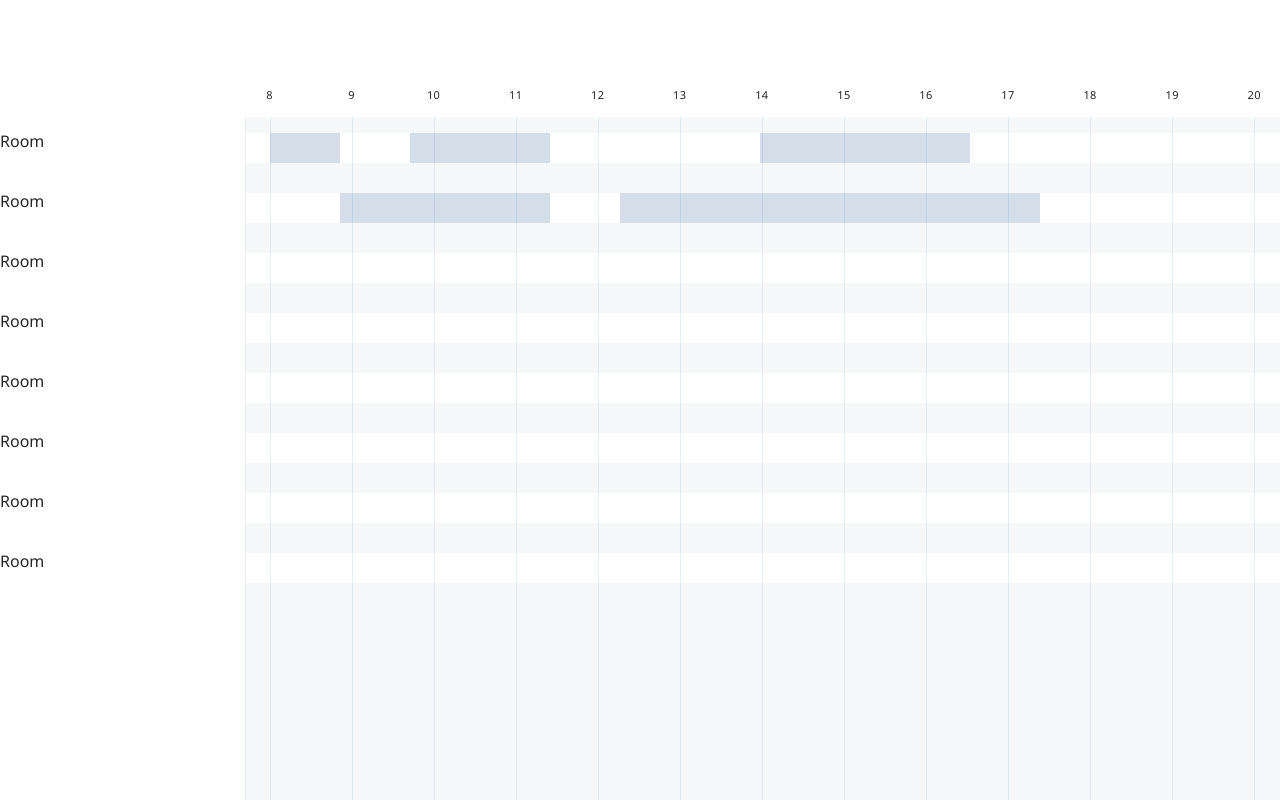
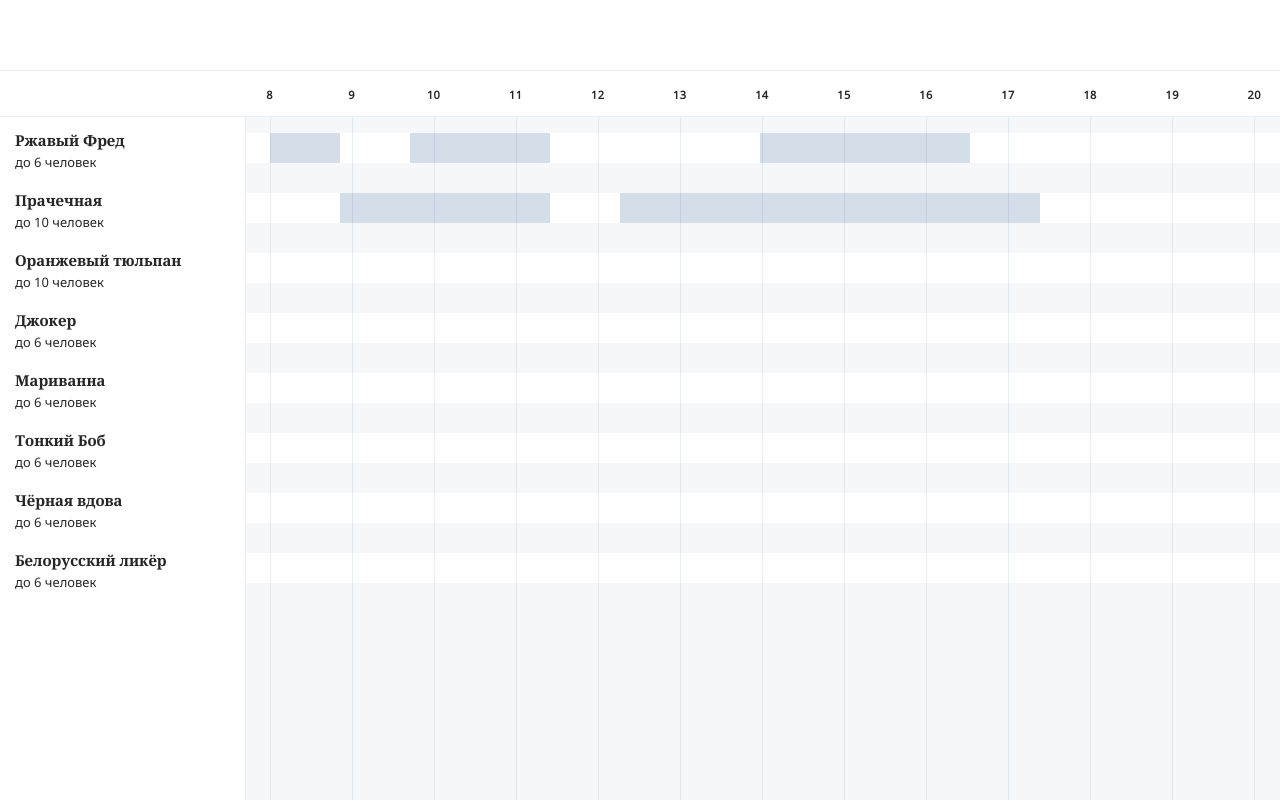
Before and after one commit to synthetiquely/Roomie, a React (Create React App) app: page / in a window 1280 px wide. Built offline with nearby package versions, Linux system fonts and the light colour scheme.

Commit message:
Style Room & Hour component

```diff
--- a/src/components/Header/Header.module.css
+++ b/src/components/Header/Header.module.css
@@ -1,10 +1,10 @@
 :root {
   --header-container-background-color: var(--color-white);
-  --header-container-box-shadow-color: var(--color-gray-100);
+  --header-container-border-color: var(--color-gray-100);
 }
 
 .container {
   grid-area: header;
   background-color: var(--header-container-background-color);
-  box-shadow: 0 -1px 0 0 var(--header-container-box-shadow-color);
+  border-bottom: 1px solid var(--header-container-border-color);
 }
--- a/src/components/Hour/Hour.module.css
+++ b/src/components/Hour/Hour.module.css
@@ -1,5 +1,6 @@
 :root {
   --hour-text-font-size: 11px;
+  --hour-text-line-height: 1.2;
   --hour-line-color: var(--color-gray-900);
 }
 
@@ -21,6 +22,11 @@
 
 .text {
   font-size: var(--hour-text-font-size);
-  line-height: 13px;
+  line-height: var(--hour-text-line-height);
   letter-spacing: 0.4px;
+  font-weight: bold;
 }
+
+.container.disabled .text {
+  color: var(--color-disabled);
+}
--- a/src/components/Layout/Layout.module.css
+++ b/src/components/Layout/Layout.module.css
@@ -13,4 +13,5 @@
 .day {
   width: 100%;
   grid-template: "day";
+  border-bottom: 1px solid var(--navbar-container-border-color);
 }
--- a/src/components/Navbar/Navbar.module.css
+++ b/src/components/Navbar/Navbar.module.css
@@ -1,6 +1,6 @@
 :root {
   --navbar-container-background-color: var(--color-white);
-  --navbar-container-box-shadow-color: var(--color-gray-100);
+  --navbar-container-border-color: var(--color-gray-100);
 }
 
 .container {
@@ -9,5 +9,5 @@
   width: 100%;
   display: flex;
   background-color: var(--navbar-container-background-color);
-  box-shadow: 0 -1px 0 0 var(--navbar-container-box-shadow-color);
+  border-bottom: 1px solid var(--navbar-container-border-color);
 }
--- a/src/components/Room/Room.jsx
+++ b/src/components/Room/Room.jsx
@@ -2,8 +2,13 @@ import React from "react";
 import PropTypes from "prop-types";
 import Styles from "./Room.module.css";
 
-export function Room() {
-  return <li className={Styles.container}>Room</li>;
+export function Room({ title, occupancy }) {
+  return (
+    <li className={Styles.container}>
+      <h3 className={Styles.title}>{title}</h3>
+      <span className={Styles.occupancy}>до {occupancy} человек</span>
+    </li>
+  );
 }
 
 Room.propTypes = {
--- a/src/components/Room/Room.module.css
+++ b/src/components/Room/Room.module.css
@@ -1,4 +1,35 @@
+:root {
+  --room-title-font-size: 15px;
+  --room-title-line-height: 1.1;
+  --room-occupancy-font-size: 13px;
+  --room-occupancy-line-height: 1.3;
+}
+
 .container {
   height: 60px;
   padding: 15px 0;
 }
+
+.title {
+  font-size: var(--room-title-font-size);
+  line-height: var(--room-title-line-height);
+}
+
+.title:hover,
+.title:focus {
+  color: var(--color-primary);
+}
+
+.title.active {
+  color: var(--color-primary--active);
+}
+
+.occupancy {
+  font-size: var(--room-occupancy-font-size);
+  line-height: var(--room-occupancy-line-height);
+}
+
+.container--disabled .title,
+.container--disabled .occupancy {
+  color: var(--color-disabled);
+}
--- a/src/components/RoomsList/RoomsList.module.css
+++ b/src/components/RoomsList/RoomsList.module.css
@@ -1,5 +1,5 @@
 .container {
   margin: 0;
-  padding: 0;
+  padding: 0 15px;
   list-style: none;
 }
```
